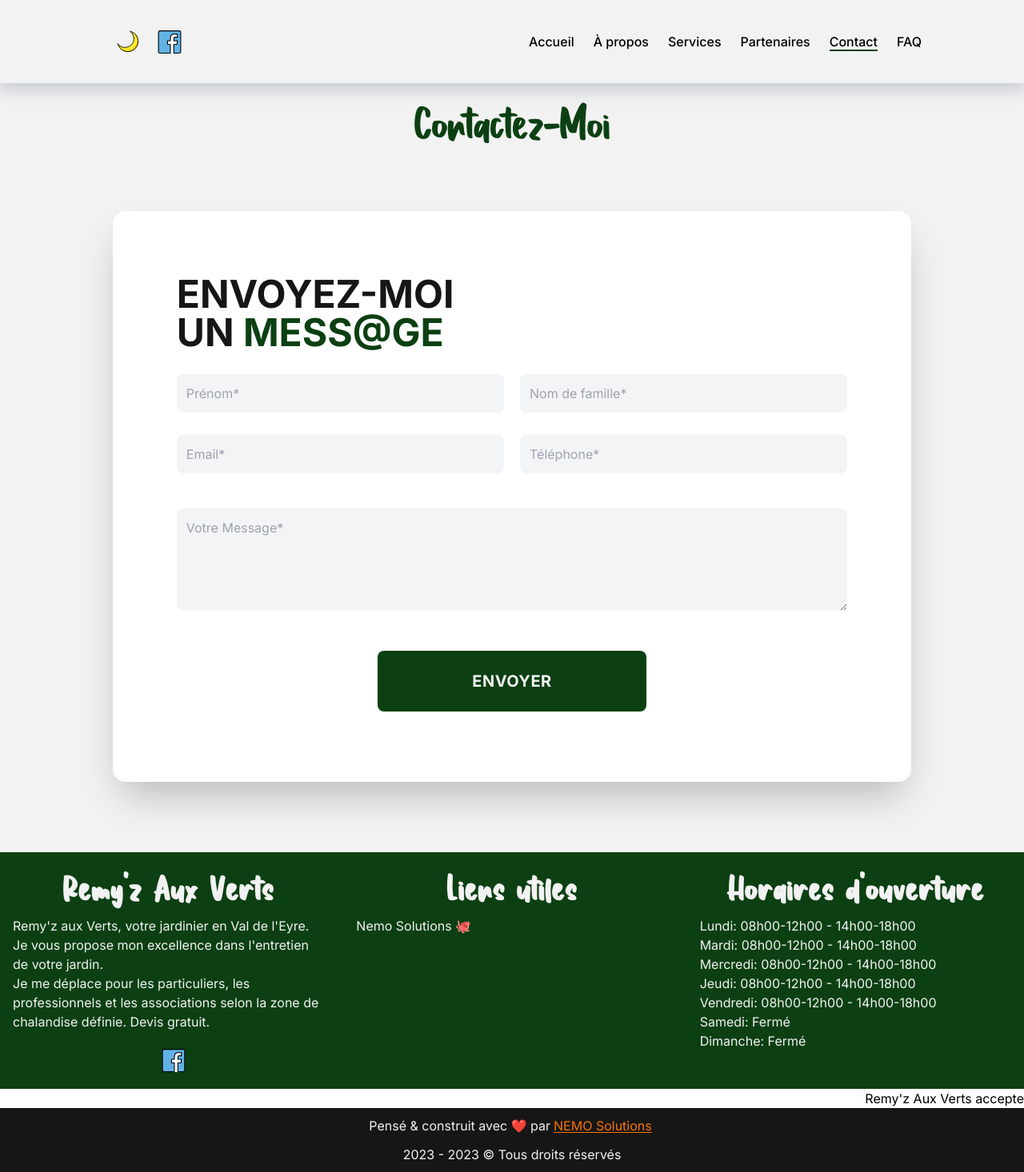
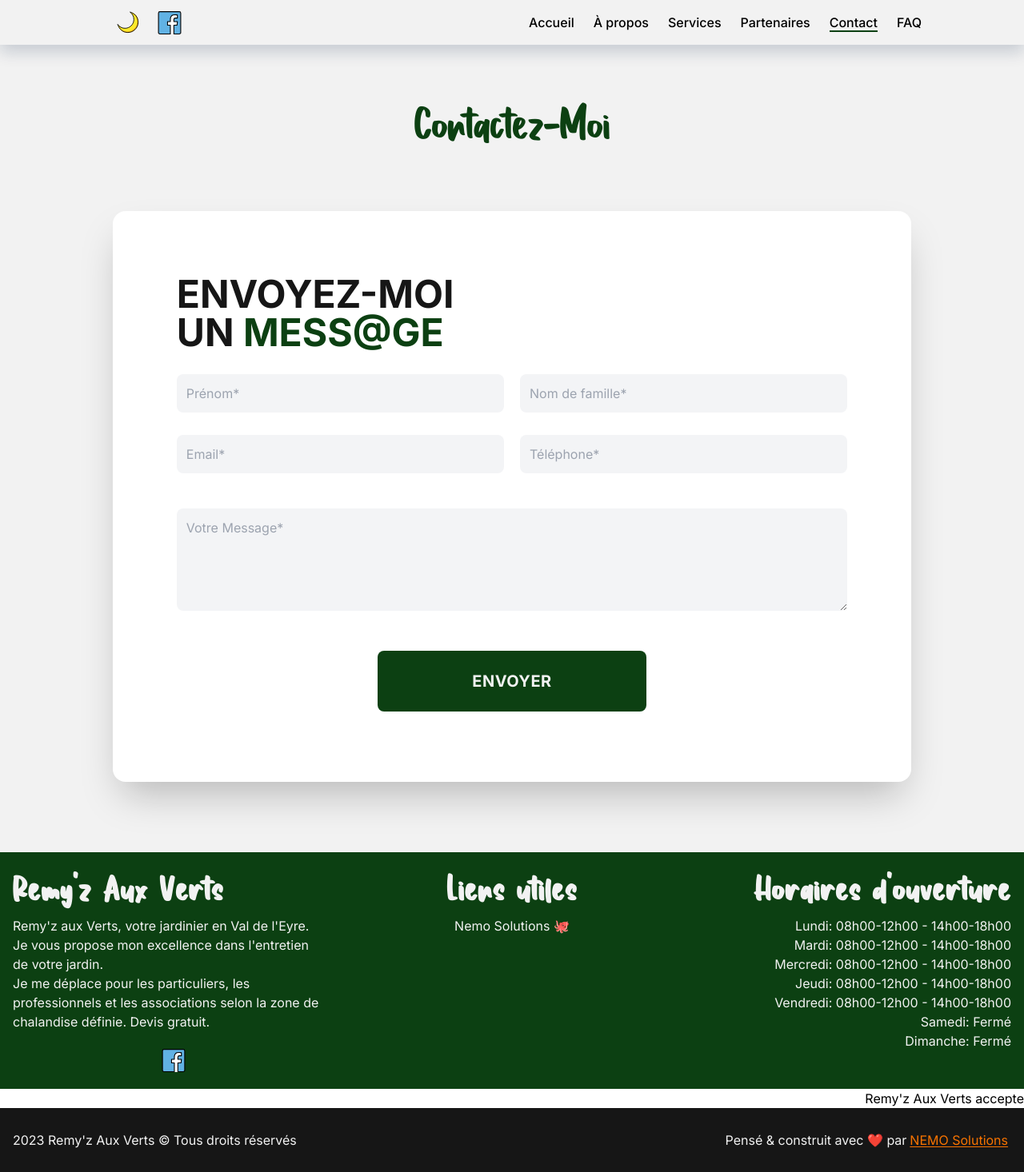
Before and after one commit to Titou360/Remyz, a Next.js app: page /contact in a window 1280 px wide. Shown: the whole page at 80% size. Built offline with nearby package versions, Linux system fonts and the light colour scheme; what tailwindcss-3d would draw is missing.

Commit message:
Commit on 06th of May

```diff
--- a/components/Copyrights.js
+++ b/components/Copyrights.js
@@ -2,16 +2,16 @@ import Link from "next/link";
 
 const Copyrights = () => {
   return (
-    <div className="w-full h-20 flex items-center justify-center flex-col bg-dark gap-3">
+    <div className="w-full px-4 h-20 flex items-center justify-between flex-row bg-dark gap-3">
+      <span className="text-light lg:!text-xs">
+        {new Date().getFullYear()} Remy&apos;z Aux Verts &copy; Tous droits réservés <br />
+      </span>
       <span className="lg:text-center lg:!text-xs text-light">
         Pensé & construit avec ❤️ par
         <Link className="text-nemo px-1 underline underline-offset-2 lg:!text-s" href="https://www.nemosolutions.fr/" target="_blank">
           NEMO Solutions
         </Link>
       </span>
-      <span className="text-light lg:!text-xs">
-        2023 - {new Date().getFullYear()} &copy; Tous droits réservés <br />
-      </span>
     </div>
   );
 };
--- a/components/Footer.js
+++ b/components/Footer.js
@@ -10,7 +10,7 @@ const Footer = () => {
     <>
       <footer className="w-full h-full p-4 flex flex-row lg:flex-col items-start justify-around bg-primary dark:bg-darky gap-10 dark:border-top-solid dark:border-t-[2px] dark:border-light ">
         <div className=" flex flex-col w-1/3 lg:w-full gap-4 pt-2">
-          <h2 className="font-Spring tracking-wider text-4xl text-light font-bold dark:text-darkModePrimary text-center lg:text-left">
+          <h2 className="font-Spring tracking-wider text-4xl text-light font-bold dark:text-darkModePrimary text-left lg:text-left">
             Remy&apos;z Aux Verts
           </h2>
           <p className="text-light">
@@ -20,13 +20,12 @@ const Footer = () => {
           <IconNavbar />
         </div>
 
-        <div className="flex flex-col w-1/3 lg:w-full gap-4 pt-2">
+        <div className="flex flex-col w-1/3 lg:w-full gap-4 pt-2 items-center">
           <h2 className="font-Spring tracking-wider text-4xl text-light font-bold dark:text-darkModePrimary text-center lg:text-left">
             Liens utiles
           </h2>
           <ul>
             <li>
-              {' '}
               <Link href="https://www.nemosolutions.fr" className=" text-light" target="_blank">
                 Nemo Solutions 🐙
               </Link>
@@ -35,7 +34,7 @@ const Footer = () => {
         </div>
 
         <div className="flex flex-col w-1/3 lg:w-full gap-4 pt-2 ">
-          <h2 className="font-Spring tracking-wider text-4xl text-light dark:text-darkModePrimary font-bold text-center lg:text-left">
+          <h2 className="font-Spring tracking-wider text-4xl text-light dark:text-darkModePrimary font-bold text-right lg:text-left">
             Horaires d&apos;ouverture
           </h2>
           <TimeSchedule />
--- a/components/Hero.js
+++ b/components/Hero.js
@@ -5,7 +5,7 @@ import Resume from './Resume';
 const Hero = () => {
   return (
     <>
-      <div className="flex flex-col justify-center md:justify-between item-center w-full h-full xl:h-auto z-0">
+      <div className="h-full flex flex-col justify-center md:justify-between item-center w-full xl:h-auto z-0">
         <Image src={HeroBanner} alt="Bannière" className="w-full object-cover m-auto" />
         <div className="absolute lg:relative top-1/2 left-1/2 transform -translate-x-1/2 -translate-y-1/2 flex flex-col items-center justify-center z-10">
           <h1 className="text-6xl lg:text-2xl md:mt-70 backdrop-blur-md p-20 lg:px-20 lg:py-5 text-primary font-Spring text-nowrap lg:hidden">
--- a/components/Navbar.js
+++ b/components/Navbar.js
@@ -63,7 +63,7 @@ const Navbar = () => {
   };
 
   return (
-    <header className="w-full fixed z-20 bg-light dark:bg-darky px-32 xs:px-16 py-8 font-medium flex items-center justify-between shadow-[rgba(13,_38,_76,_0.19)_0px_9px_20px] dark:border-solid dark:border-primary dark:border-b-2">
+    <header className="w-full fixed z-20 bg-light dark:bg-darky px-32 xs:px-16 py-2 lg:py-8 font-medium flex items-center justify-between shadow-[rgba(13,_38,_76,_0.19)_0px_9px_20px] dark:border-solid dark:border-primary dark:border-b-2">
       <button
         aria-label="button hamburger menu"
         className="absolute top-5 left-5 flex-col justify-center items-center hidden lg:flex"
@@ -129,7 +129,7 @@ const Navbar = () => {
                 target="_blank"
                 whileHover={{ y: -2 }}
                 whileTap={{ scale: 0.9 }}
-                className="w-6 mx-3 sm:mx-1 dark:fill-primary fill-light"
+                className="mx-3 sm:mx-1 dark:fill-primary fill-light"
               >
                 <FacebookIcon />
               </motion.a>
--- a/components/TimeSchedule.js
+++ b/components/TimeSchedule.js
@@ -14,7 +14,7 @@ const TimeSchedule = () => {
 
   return (
     <div>
-      <ul>
+      <ul className='text-right'>
         {data.timeSchedule.map((schedule, index) => (
           <li className={`text-light lg:text-sm ${schedule.day === currentDay ? 'text-red' : ''}`} key={index}>
             {schedule.day === currentDay && <span className="text-red">➤</span>}
```
